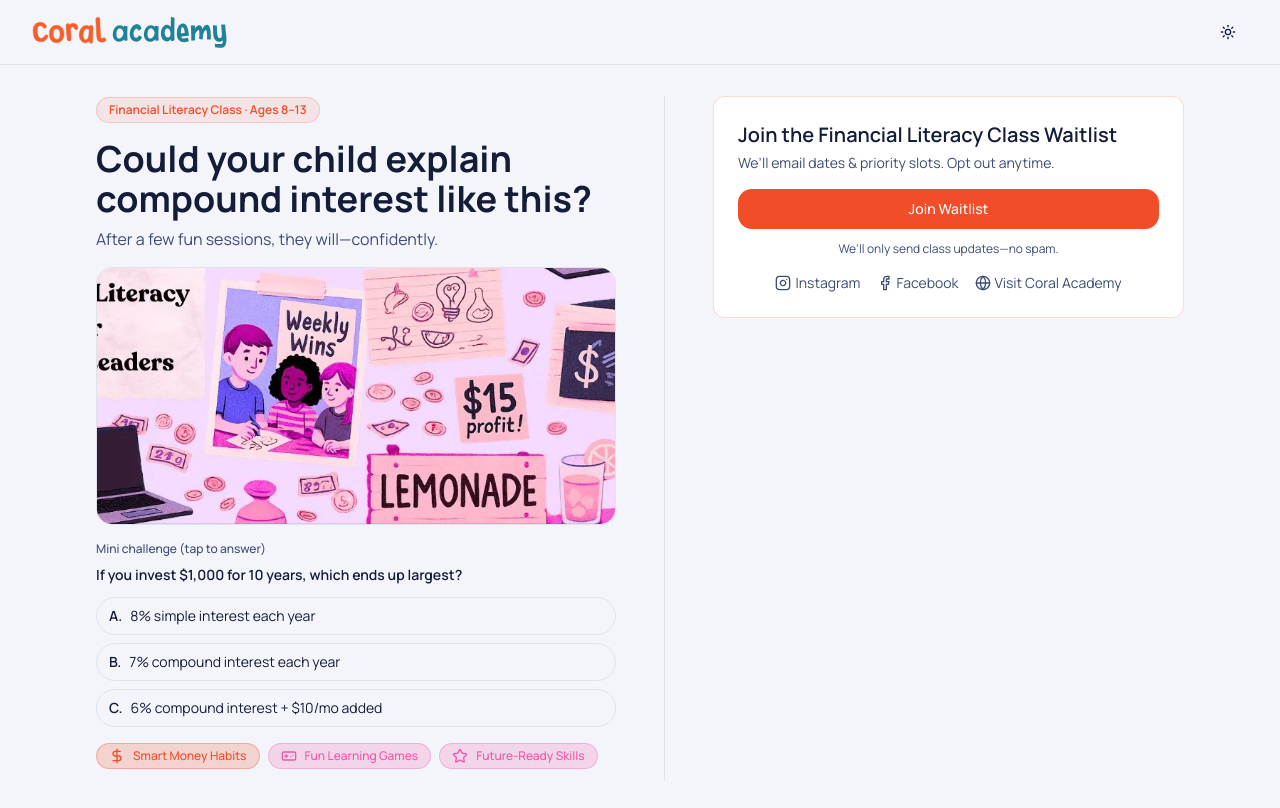
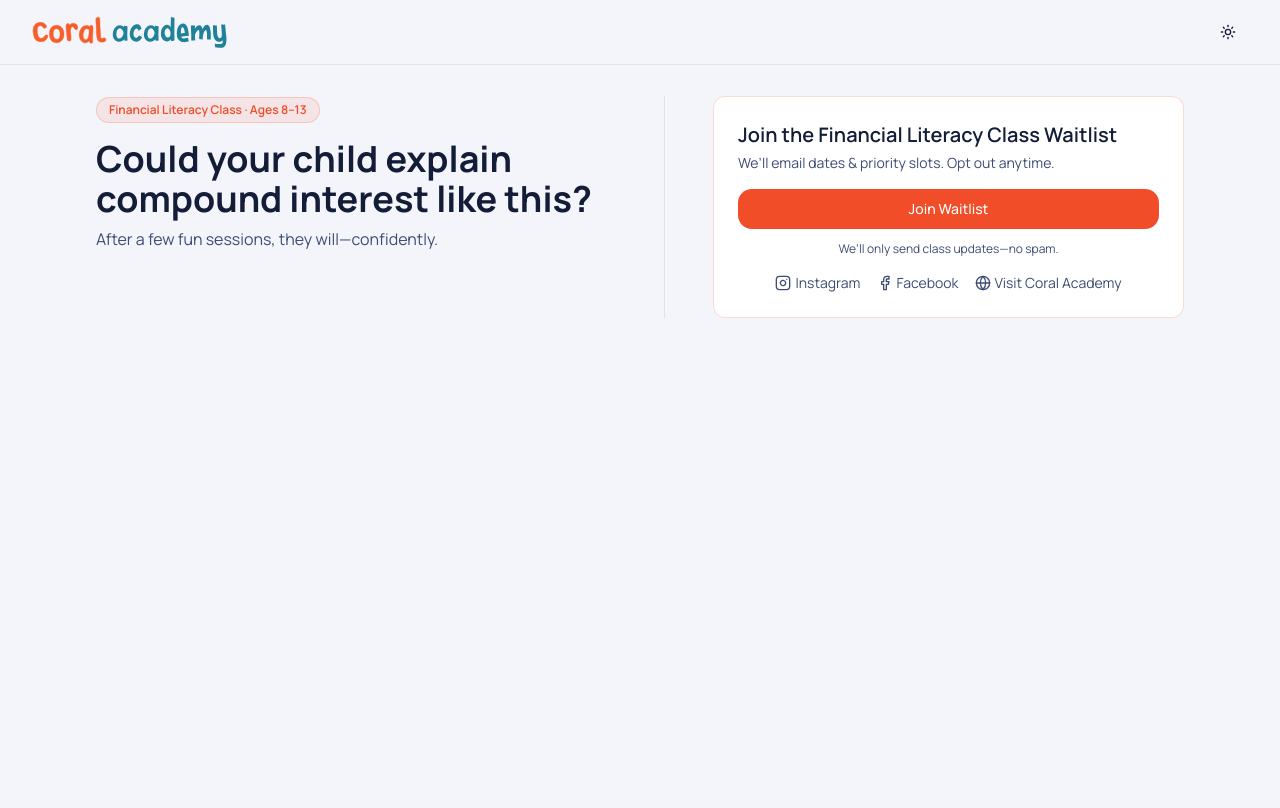
Before and after one commit to Yashodhan2612/coral-diwali-draw, a React (Vite) app: page /thank-you in a window 1280 px wide. Shown: the top 808 px of the page. Built offline with nearby package versions, Linux system fonts and the light colour scheme; the HTML template or start-up script is replaced by a standard one.

Commit message:
Refactor thank-you page

```diff
--- a/src/pages/NewThankYou.tsx
+++ b/src/pages/NewThankYou.tsx
@@ -63,102 +63,9 @@ const NewThankYou = () => {
               After a few fun sessions, they will—confidently.
             </p>
 
-            {/* Class Image */}
-            <div className="mb-4">
-              <div className="w-full rounded-lg overflow-hidden border border-border bg-card">
-                <img
-                  src={flImage}
-                  alt="Kids learning money skills in an interactive Financial Literacy session."
-                  className="w-full h-[200px] md:h-64 object-cover"
-                />
-              </div>
-            </div>
 
-            {/* Mini Challenge (MCQ) */}
-            <div className="mb-4">
-              <p className="text-xs font-medium text-muted-foreground mb-2">Mini challenge (tap to answer)</p>
-              <p className="text-sm font-semibold mb-3">
-                If you invest $1,000 for 10 years, which ends up largest?
-              </p>
 
-              <div className="flex flex-col gap-2" role="radiogroup" aria-label="Compound interest question">
-                {[
-                  { key: 'A', text: '8% simple interest each year' },
-                  { key: 'B', text: '7% compound interest each year' },
-                  { key: 'C', text: '6% compound interest + $10/mo added' },
-                ].map((opt) => {
-                  const isSelected = selectedOption === opt.key;
-                  const isLocked = selectedOption !== null;
-                  const isCorrect = selectedOption === 'C';
-                  const isThisCorrect = opt.key === 'C';
-                  const wrongChoice = isLocked && isSelected && !isCorrect;
-                  const correctChoice = isLocked && isThisCorrect;
-                  return (
-                    <button
-                      key={opt.key}
-                      type="button"
-                      onClick={() => {
-                        if (isLocked) return;
-                        setSelectedOption(opt.key);
-                        setShowReveal(true);
-                      }}
-                      aria-pressed={isSelected}
-                      disabled={isLocked && !isSelected}
-                      className={
-                        `w-full text-left px-3 py-2 rounded-full border text-sm transition-colors ` +
-                        (correctChoice
-                          ? 'bg-green-50 dark:bg-green-900/20 border-green-500 text-green-700 dark:text-green-400'
-                          : wrongChoice
-                            ? 'bg-red-50 dark:bg-red-900/20 border-red-500 text-red-700 dark:text-red-400'
-                            : isSelected
-                              ? 'bg-premium-blue/10 border-premium-blue text-premium-blue'
-                              : 'bg-background border-border hover:border-premium-blue/40')
-                      }
-                    >
-                      <span className="font-semibold mr-2">{opt.key}.</span>{opt.text}
-                    </button>
-                  );
-                })}
-              </div>
 
-              {showReveal && (
-                <div className={`mt-3 text-sm rounded-md p-3 border ` + (selectedOption === 'C' ? 'border-green-500 bg-green-50 dark:bg-green-900/20' : 'border-red-500 bg-red-50 dark:bg-red-900/20')}>
-                  {selectedOption === 'C' ? (
-                    <>
-                      <p className="font-semibold text-green-700 dark:text-green-400 mb-1">Correct Answer</p>
-                      <p className="text-foreground">Consistent deposits + compounding beat a higher static rate.</p>
-                    </>
-                  ) : (
-                    <>
-                      <p className="font-semibold text-red-700 dark:text-red-400 mb-1">Wrong Answer</p>
-                      <p className="text-foreground">Consistent deposits + compounding beat a higher static rate.</p>
-                    </>
-                  )}
-                  <p className="text-muted-foreground mt-1">
-                    (8% simple ≈ $1,800; 7% compound ≈ $1,967; 6% compound + $10/mo ≈ $3,458.)
-                  </p>
-                  <p className="text-xs text-muted-foreground mt-1">Education only, not financial advice.</p>
-                </div>
-              )}
-            </div>
-
-            {/* USPs row (single line if space) */}
-            <div className="mb-3">
-              <div className="flex flex-wrap lg:justify-start justify-center gap-2">
-                {flUsps.map((usp, index) => (
-                  <div
-                    key={index}
-                    className={`inline-flex items-center gap-2 px-3 py-1 rounded-full border text-xs font-medium ${usp.color}`}
-                  >
-                    <usp.icon className={`h-4 w-4 ${usp.iconColor}`} />
-                    <span>{usp.text}</span>
-                  </div>
-                ))}
-              </div>
-            </div>
-
-            {/* CTA hint on mobile only */}
-            <p className="text-center text-xs text-muted-foreground lg:hidden">Scroll to join the waitlist ↓</p>
           </div>
 
           {/* Right column: Join Waitlist panel */}
```
